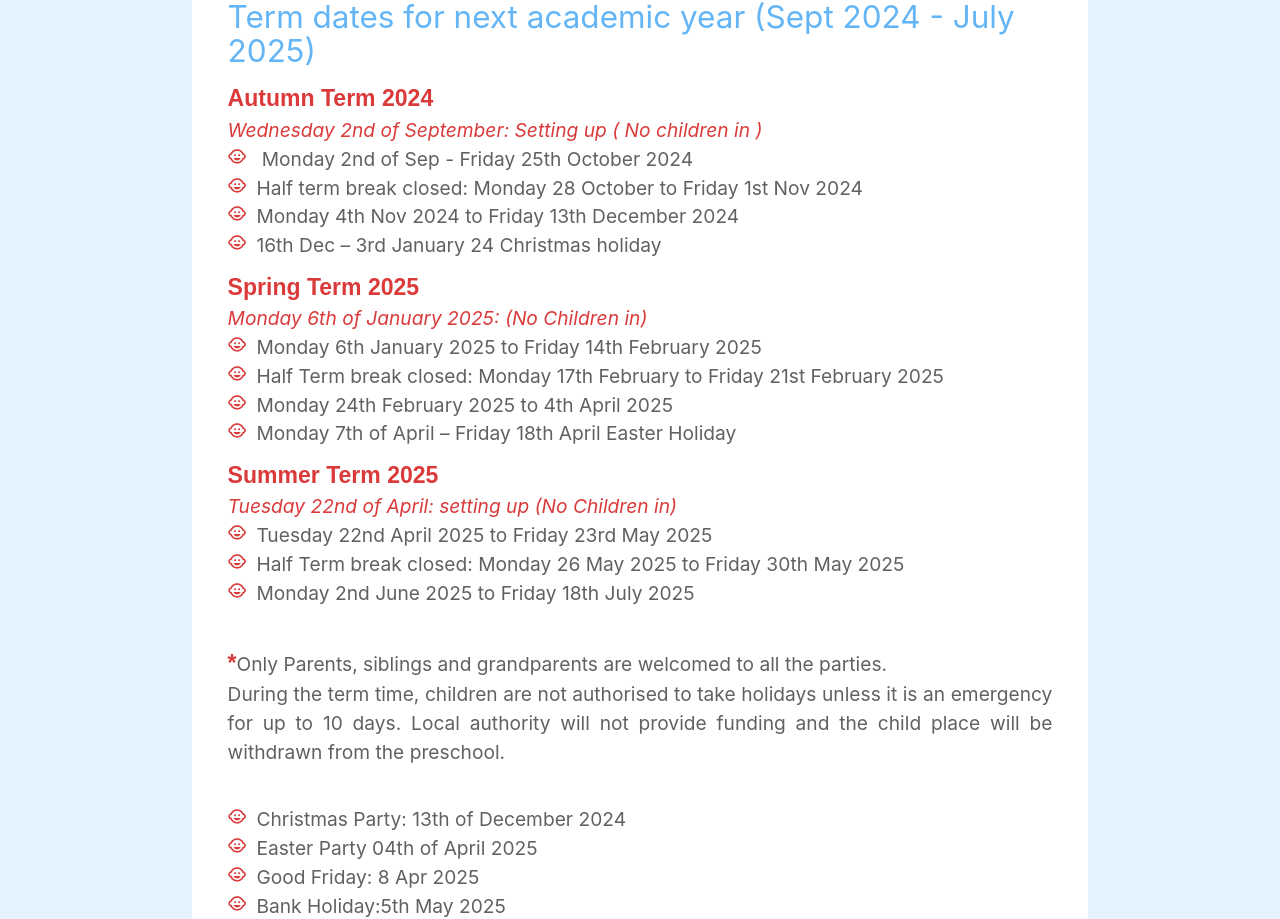
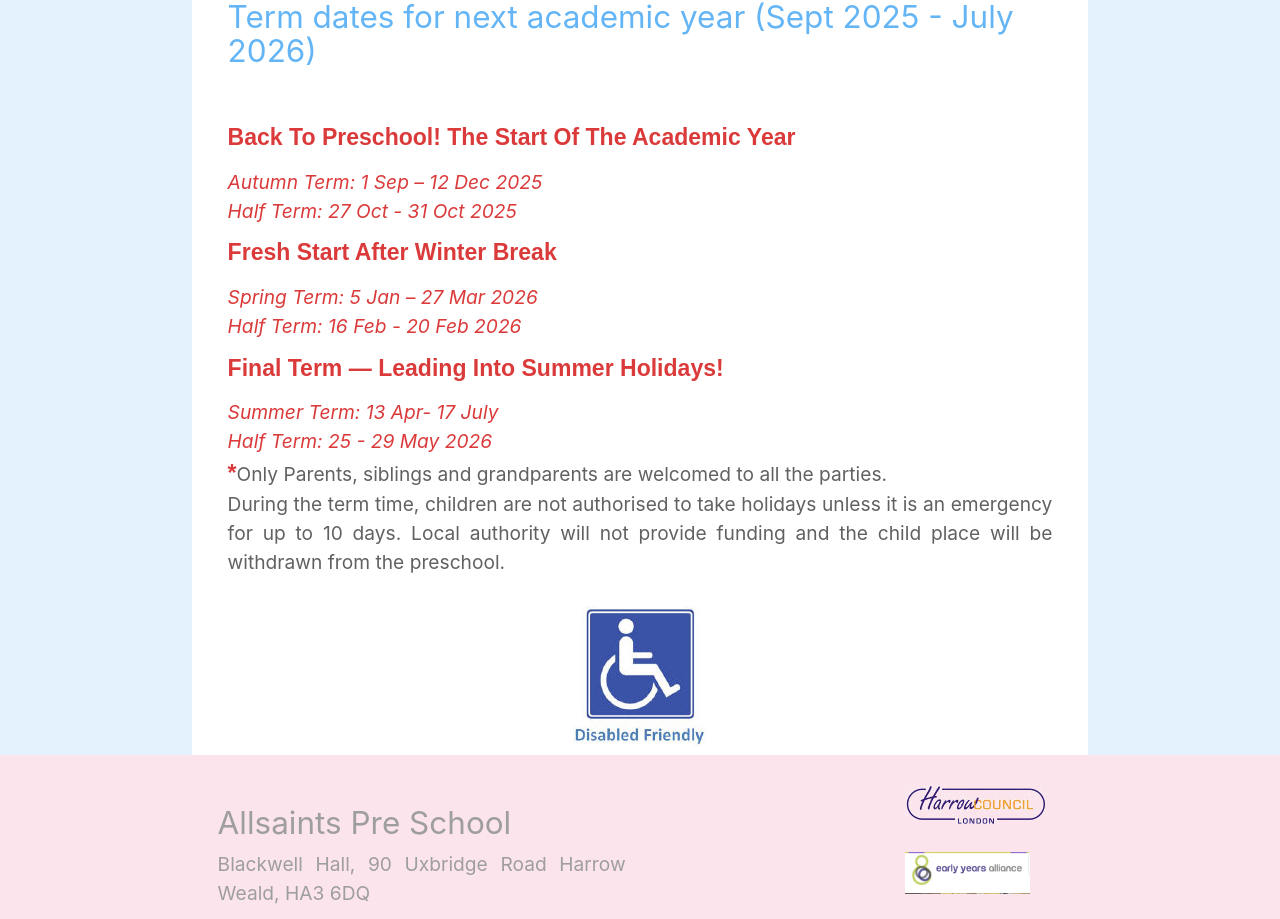
Before and after one commit to rajgthub/appdevdep, a React (Create React App) app: page /Termdates in a window 1280 px wide. Shown: the part 393-1312 px from the top of the page. Built offline with nearby package versions, Linux system fonts and the light colour scheme.

Commit message:
Updated term date 2025.

```diff
--- a/src/components/TermDates2024.js
+++ /dev/null
@@ -1,94 +0,0 @@
-import React from "react"
-const TermDates2024 = () => (
-  <>
-    <h5 className="blue-text text-lighten-2">
-      Term dates for next academic year (Sept 2024 - July 2025)
-    </h5>
-    <span className="termDates-header">Autumn Term 2024</span>
-    <br />
-    <i>Wednesday 2nd of September: Setting up ( No children in )</i>
-    <ul className=" list grey-text text-darken-2">
-      <li>
-        <i className=" tiny material-icons">child_care</i> Monday 2nd of Sep - Friday 25th October 2024{" "}
-      </li>
-      <li>
-        <i className=" tiny material-icons">child_care</i>Half term break closed: Monday 28 October to Friday 1st Nov 2024
-      </li>
-      <li>
-        <i className=" tiny material-icons">child_care</i>Monday 4th Nov 2024 to Friday 13th December 2024
-      </li>
-      <li>
-        <i className=" tiny material-icons">child_care</i>16th Dec – 3rd January 24 Christmas holiday
-      </li>
-    </ul>
-    <span className="termDates-header">Spring Term 2025</span>
-    <br />
-    <i>Monday 6th of January 2025: (No Children in)</i>
-    <ul className=" list grey-text text-darken-2">
-      <li>
-        <i className=" tiny material-icons">child_care</i>Monday 6th January 2025 to Friday 14th February 2025
-      </li>
-      <li>
-        <i className=" tiny material-icons">child_care</i>Half Term break closed: Monday 17th February to Friday 21st February 2025
-      </li>
-      <li>
-        <i className=" tiny material-icons">child_care</i>Monday 24th February 2025 to 4th April 2025
-      </li>
-      <li>
-        <i className=" tiny material-icons">child_care</i>Monday 7th of April – Friday 18th April Easter Holiday
-      </li>
-    </ul>
-    <span className="termDates-header">Summer Term 2025</span>
-    <br />
-    <i>Tuesday 22nd of April: setting up (No Children in)</i>
-    <ul className=" list grey-text text-darken-2">
-      <li>
-        <i className=" tiny material-icons">child_care</i>Tuesday 22nd April 2025 to Friday 23rd May 2025
-      </li>
-      <li>
-        <i className=" tiny material-icons">child_care</i>Half Term break closed: Monday 26 May 2025 to Friday 30th May 2025
-      </li>
-      <li>
-        <i className=" tiny material-icons">child_care</i>Monday 2nd June 2025 to Friday 18th July 2025
-      </li>
-    </ul>
-    <br />
-    <p className="grey-text text-darken-2">
-      <span className="termDates-header">*</span>
-      Only Parents, siblings and grandparents are welcomed to all the parties.
-      <br />
-      During the term time, children are not authorised to take
-      holidays unless it is an emergency for up to 10 days. Local
-      authority will not provide funding and the child place will be
-      withdrawn from the preschool.
-    </p>
-    <br />
-    <ul className=" list grey-text text-darken-2">
-      <li>
-        <i className=" tiny material-icons">child_care</i>Christmas Party:
-        <span> </span>13th of December 2024
-      </li>
-      <li>
-        <i className=" tiny material-icons">child_care</i>Easter Party
-        <span> </span>04th of April 2025
-      </li>
-      <li>
-        <i className=" tiny material-icons">child_care</i>Good Friday:
-        <span> </span>8 Apr 2025
-      </li>
-      <li>
-        <i className=" tiny material-icons">child_care</i>Bank Holiday:
-        <span>5th May 2025</span>
-      </li>
-      <li>
-        <i className=" tiny material-icons">child_care</i>Polling day:
-        <span> </span>To be confirmed
-      </li>
-      <li>
-        <i className=" tiny material-icons">child_care</i>Leavers Party:
-        <span> </span>18th of July 2025
-      </li>
-    </ul>
-  </>
-)
-export { TermDates2024 as default }
--- /dev/null
+++ b/src/components/TermDates2025.js
@@ -0,0 +1,34 @@
+import React from "react"
+const TermDates2025 = () => (
+  <>
+    <h5 className="blue-text text-lighten-2">
+      Term dates for next academic year (Sept 2025 - July 2026)
+    </h5>
+    <br />
+    <div className="termDates-header">Back to preschool! The start of the academic year</div>
+    <i>Autumn Term: 1 Sep – 12 Dec 2025</i>
+    <br />
+    <i>Half Term: 27 Oct - 31 Oct 2025</i>
+
+    <div className="termDates-header">Fresh start after winter break</div>
+    <i>Spring Term: 5 Jan – 27 Mar 2026</i>
+    <br />
+    <i>Half Term: 16 Feb - 20 Feb 2026</i>
+
+    <div className="termDates-header">Final term — leading into summer holidays!</div>
+    <i>Summer Term: 13 Apr- 17 July</i>
+    <br />
+    <i>Half Term: 25 - 29 May 2026</i>
+    <br />
+    <p className="grey-text text-darken-2">
+      <span className="termDates-header">*</span>
+      Only Parents, siblings and grandparents are welcomed to all the parties.
+      <br />
+      During the term time, children are not authorised to take
+      holidays unless it is an emergency for up to 10 days. Local
+      authority will not provide funding and the child place will be
+      withdrawn from the preschool.
+    </p>
+  </>
+)
+export { TermDates2025 as default }
--- a/src/components/Termdates.js
+++ b/src/components/Termdates.js
@@ -1,11 +1,11 @@
 import React from "react"
 import VacancyAlert from './VacancyAlert'
-import TermDates2024 from "./TermDates2024"
+import TermDates2025 from "./TermDates2025"
 const Termdates = () => {
   return (
     <div className='col s12 homeWrapper'>
      <VacancyAlert />
-     <TermDates2024 />
+     <TermDates2025 />
     </div>
   )
 }
```
